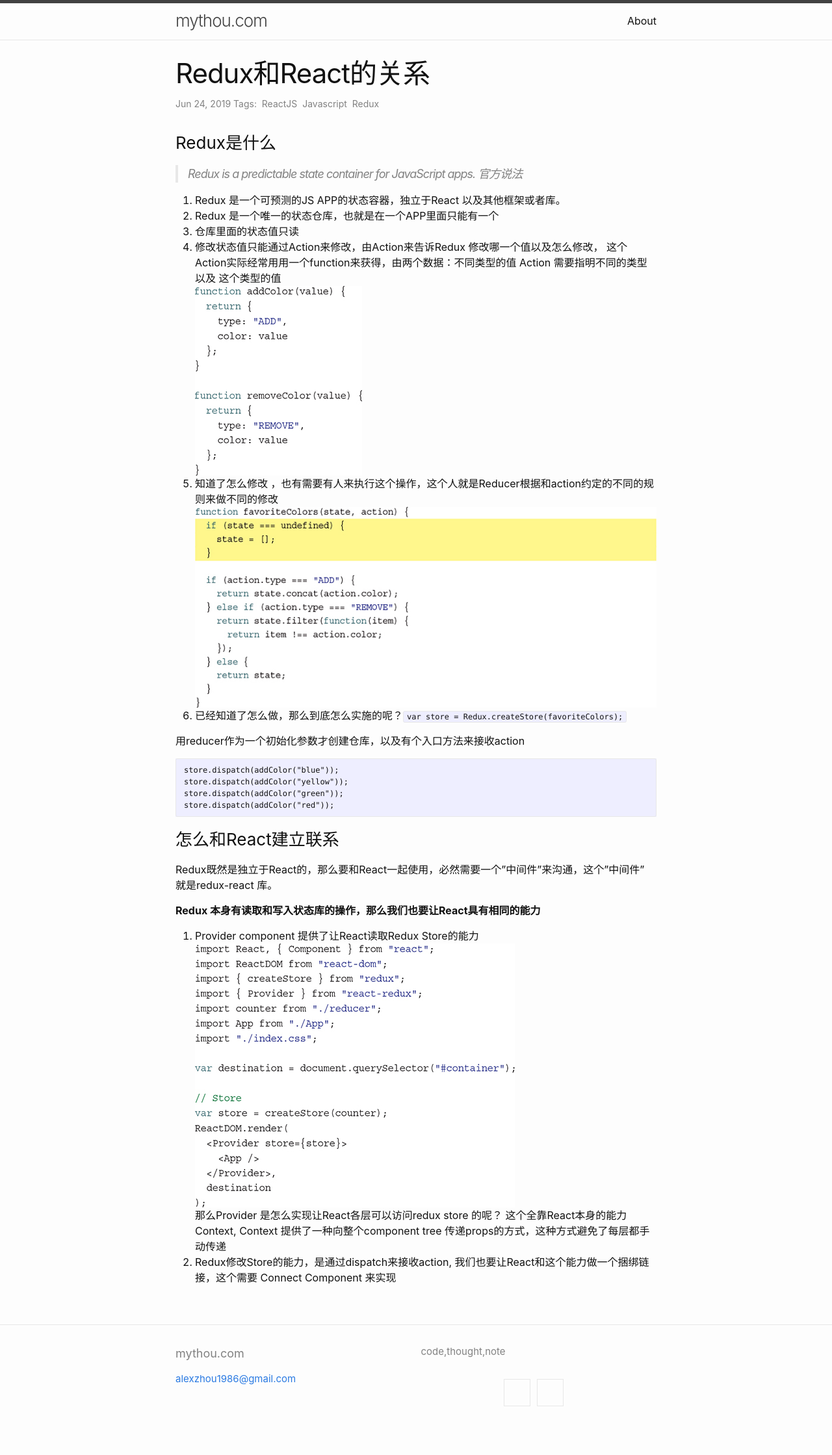
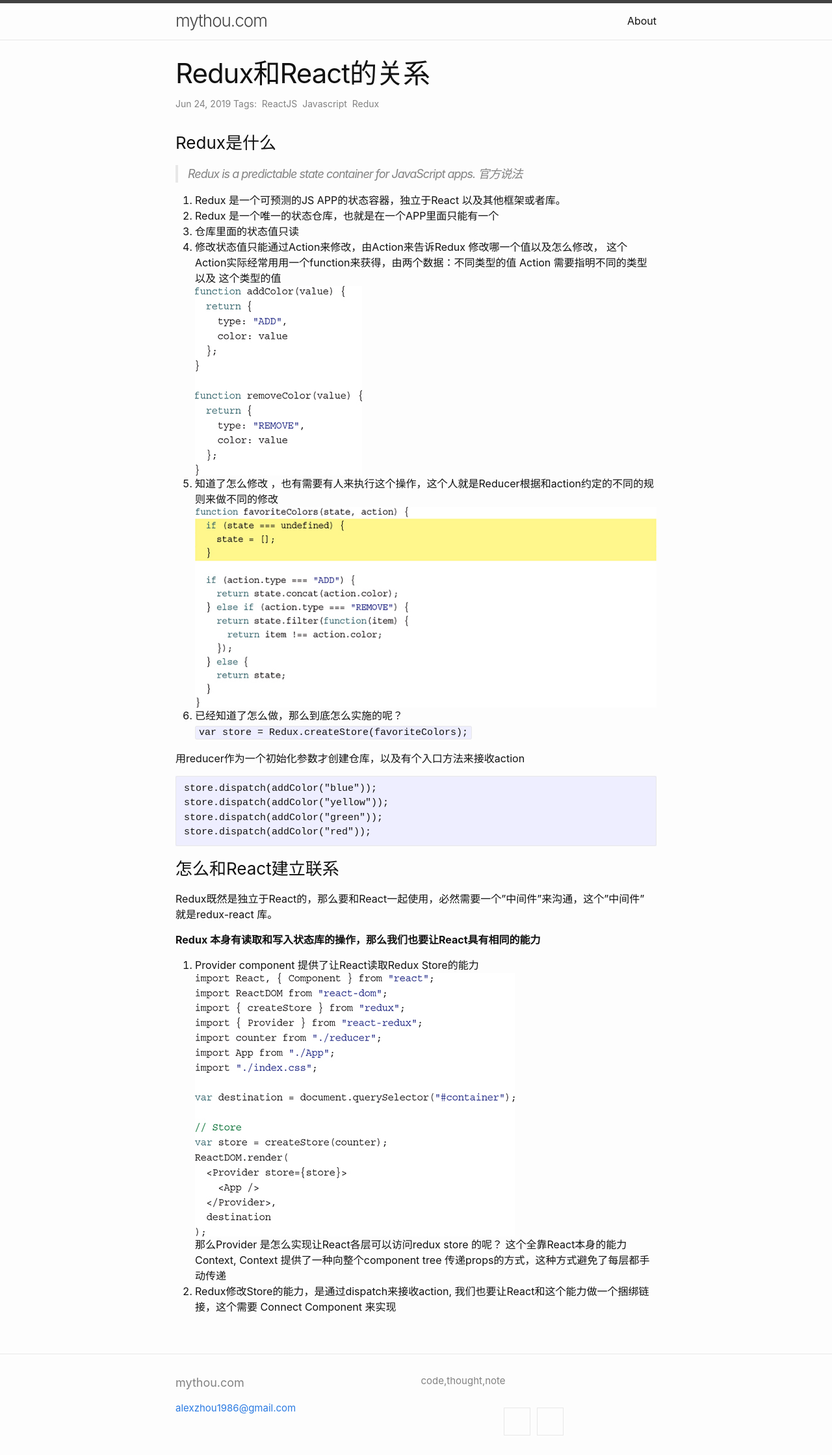
Before and after one commit to alexzhou/alexzhou.github.io, a Jekyll site: the page built from _posts/2019-06-24-redux-and-react.markdown, in a window 1280 px wide. Shown: the whole page at 65% size. Built offline with Jekyll 4.4.1, drawn with Linux system fonts in a browser that asks for light colours; comment, search, counter and statistics services are not loaded; before the commit the page ends 2194 px from its top, so only the background shows below that.

Commit message:
condition variable

```diff
--- /dev/null
+++ b/assets/css/minima.scss
@@ -0,0 +1,56 @@
+@charset "utf-8";
+
+// Define defaults for each variable.
+
+$base-font-family: -apple-system, BlinkMacSystemFont, "Segoe UI", Roboto, Helvetica, Arial, sans-serif, "Apple Color Emoji", "Segoe UI Emoji", "Segoe UI Symbol" !default;
+$base-font-size:   16px !default;
+$base-font-weight: 400 !default;
+$small-font-size:  $base-font-size * 0.875 !default;
+$base-line-height: 1.5 !default;
+
+$spacing-unit:     30px !default;
+
+$text-color:       #111 !default;
+$background-color: #fdfdfd !default;
+$brand-color:      #2a7ae2 !default;
+
+$grey-color:       #828282 !default;
+$grey-color-light: lighten($grey-color, 40%) !default;
+$grey-color-dark:  darken($grey-color, 25%) !default;
+$orange-color:     #f66a0a !default;
+$table-text-align: left !default;
+
+// Width of the content area
+$content-width:    800px !default;
+
+$on-palm:          600px !default;
+$on-laptop:        800px !default;
+
+$on-medium:        $on-palm !default;
+$on-large:         $on-laptop !default;
+
+// Use media queries like this:
+// @include media-query($on-palm) {
+//   .wrapper {
+//     padding-right: $spacing-unit / 2;
+//     padding-left: $spacing-unit / 2;
+//   }
+// }
+// Notice the following mixin uses max-width, in a deprecated, desktop-first
+// approach, whereas media queries used elsewhere now use min-width.
+@mixin media-query($device) {
+  @media screen and (max-width: $device) {
+    @content;
+  }
+}
+
+@mixin relative-font-size($ratio) {
+  font-size: $base-font-size * $ratio;
+}
+
+// Import partials.
+@import
+  "minima/base",
+  "minima/layout",
+  "minima/syntax-highlighting"
+;
--- /dev/null
+++ b/assets/css/minima/_base.scss
@@ -0,0 +1,256 @@
+/**
+ * Reset some basic elements
+ */
+body, h1, h2, h3, h4, h5, h6,
+p, blockquote, pre, hr,
+dl, dd, ol, ul, figure {
+  margin: 0;
+  padding: 0;
+
+}
+
+
+
+/**
+ * Basic styling
+ */
+body {
+  font: $base-font-weight #{$base-font-size}/#{$base-line-height} $base-font-family;
+  color: $text-color;
+  background-color: $background-color;
+  -webkit-text-size-adjust: 100%;
+  -webkit-font-feature-settings: "kern" 1;
+     -moz-font-feature-settings: "kern" 1;
+       -o-font-feature-settings: "kern" 1;
+          font-feature-settings: "kern" 1;
+  font-kerning: normal;
+  display: flex;
+  min-height: 100vh;
+  flex-direction: column;
+}
+
+
+
+/**
+ * Set `margin-bottom` to maintain vertical rhythm
+ */
+h1, h2, h3, h4, h5, h6,
+p, blockquote, pre,
+ul, ol, dl, figure,
+%vertical-rhythm {
+  margin-bottom: $spacing-unit / 2;
+}
+
+
+
+/**
+ * `main` element
+ */
+main {
+  display: block; /* Default value of `display` of `main` element is 'inline' in IE 11. */
+}
+
+
+
+/**
+ * Images
+ */
+img {
+  max-width: 100%;
+  vertical-align: middle;
+}
+
+
+
+/**
+ * Figures
+ */
+figure > img {
+  display: block;
+}
+
+figcaption {
+  font-size: $small-font-size;
+}
+
+
+
+/**
+ * Lists
+ */
+ul, ol {
+  margin-left: $spacing-unit;
+}
+
+li {
+  > ul,
+  > ol {
+    margin-bottom: 0;
+  }
+}
+
+
+
+/**
+ * Headings
+ */
+h1, h2, h3, h4, h5, h6 {
+  font-weight: $base-font-weight;
+}
+
+
+
+/**
+ * Links
+ */
+a {
+  color: $brand-color;
+  text-decoration: none;
+
+  &:visited {
+    color: darken($brand-color, 15%);
+  }
+
+  &:hover {
+    color: $text-color;
+    text-decoration: underline;
+  }
+
+  .social-media-list &:hover {
+    text-decoration: none;
+
+    .username {
+      text-decoration: underline;
+    }
+  }
+}
+
+
+/**
+ * Blockquotes
+ */
+blockquote {
+  color: $grey-color;
+  border-left: 4px solid $grey-color-light;
+  padding-left: $spacing-unit / 2;
+  @include relative-font-size(1.125);
+  letter-spacing: -1px;
+  font-style: italic;
+
+  > :last-child {
+    margin-bottom: 0;
+  }
+}
+
+
+
+/**
+ * Code formatting
+ */
+pre,
+code {
+  @include relative-font-size(0.9375);
+  border: 1px solid $grey-color-light;
+  border-radius: 3px;
+  background-color: #eef;
+}
+
+code {
+  padding: 1px 5px;
+}
+
+pre {
+  padding: 8px 12px;
+  overflow-x: auto;
+
+  > code {
+    border: 0;
+    padding-right: 0;
+    padding-left: 0;
+  }
+}
+
+
+
+/**
+ * Wrapper
+ */
+.wrapper {
+  max-width: -webkit-calc(#{$content-width} - (#{$spacing-unit}));
+  max-width:         calc(#{$content-width} - (#{$spacing-unit}));
+  margin-right: auto;
+  margin-left: auto;
+  padding-right: $spacing-unit / 2;
+  padding-left: $spacing-unit / 2;
+  @extend %clearfix;
+
+  @media screen and (min-width: $on-large) {
+    max-width: -webkit-calc(#{$content-width} - (#{$spacing-unit} * 2));
+    max-width:         calc(#{$content-width} - (#{$spacing-unit} * 2));
+    padding-right: $spacing-unit;
+    padding-left: $spacing-unit;
+  }
+}
+
+
+
+/**
+ * Clearfix
+ */
+%clearfix:after {
+  content: "";
+  display: table;
+  clear: both;
+}
+
+
+
+/**
+ * Icons
+ */
+
+.orange {
+  color: $orange-color;
+}
+
+.grey {
+  color: $grey-color;
+}
+
+.svg-icon {
+  width: 16px;
+  height: 16px;
+  display: inline-block;
+  fill: currentColor;
+  padding: 5px 3px 2px 5px;
+  vertical-align: text-bottom;
+}
+
+
+/**
+ * Tables
+ */
+table {
+  margin-bottom: $spacing-unit;
+  width: 100%;
+  text-align: $table-text-align;
+  color: lighten($text-color, 18%);
+  border-collapse: collapse;
+  border: 1px solid $grey-color-light;
+  tr {
+    &:nth-child(even) {
+      background-color: lighten($grey-color-light, 6%);
+    }
+  }
+  th, td {
+    padding: ($spacing-unit / 3) ($spacing-unit / 2);
+  }
+  th {
+    background-color: lighten($grey-color-light, 3%);
+    border: 1px solid darken($grey-color-light, 4%);
+    border-bottom-color: darken($grey-color-light, 12%);
+  }
+  td {
+    border: 1px solid $grey-color-light;
+  }
+}
--- /dev/null
+++ b/assets/css/minima/_layout.scss
@@ -0,0 +1,300 @@
+/**
+ * Site header
+ */
+.site-header {
+  border-top: 5px solid $grey-color-dark;
+  border-bottom: 1px solid $grey-color-light;
+  min-height: $spacing-unit * 1.865;
+  line-height: $base-line-height * $base-font-size * 2.25;
+
+  // Positioning context for the mobile navigation icon
+  position: relative;
+}
+
+.site-title {
+  @include relative-font-size(1.625);
+  font-weight: 300;
+  letter-spacing: -1px;
+  margin-bottom: 0;
+  float: left;
+
+  @include media-query($on-palm) {
+    padding-right: 45px;
+  }
+
+  &,
+  &:visited {
+    color: $grey-color-dark;
+  }
+}
+
+.site-nav {
+  position: absolute;
+  top: 9px;
+  right: $spacing-unit / 2;
+  background-color: $background-color;
+  border: 1px solid $grey-color-light;
+  border-radius: 5px;
+  text-align: right;
+
+  .nav-trigger {
+      display: none;
+  }
+
+  .menu-icon {
+    float: right;
+    width: 36px;
+    height: 26px;
+    line-height: 0;
+    padding-top: 10px;
+    text-align: center;
+
+    > svg path {
+      fill: $grey-color-dark;
+    }
+  }
+
+  label[for="nav-trigger"] {
+    display: block;
+    float: right;
+    width: 36px;
+    height: 36px;
+    z-index: 2;
+    cursor: pointer;
+  }
+
+  input ~ .trigger {
+    clear: both;
+    display: none;
+  }
+
+  input:checked ~ .trigger {
+    display: block;
+    padding-bottom: 5px;
+  }
+
+  .page-link {
+    color: $text-color;
+    line-height: $base-line-height;
+    display: block;
+    padding: 5px 10px;
+
+    // Gaps between nav items, but not on the last one
+    &:not(:last-child) {
+      margin-right: 0;
+    }
+    margin-left: 20px;
+  }
+
+  @media screen and (min-width: $on-medium) {
+    position: static;
+    float: right;
+    border: none;
+    background-color: inherit;
+
+    label[for="nav-trigger"] {
+      display: none;
+    }
+
+    .menu-icon {
+      display: none;
+    }
+
+    input ~ .trigger {
+      display: block;
+    }
+
+    .page-link {
+      display: inline;
+      padding: 0;
+
+      &:not(:last-child) {
+        margin-right: 20px;
+      }
+      margin-left: auto;
+    }
+  }
+}
+
+
+
+/**
+ * Site footer
+ */
+.site-footer {
+  border-top: 1px solid $grey-color-light;
+  padding: $spacing-unit 0;
+}
+
+.footer-heading {
+  @include relative-font-size(1.125);
+  margin-bottom: $spacing-unit / 2;
+}
+
+.contact-list,
+.social-media-list {
+  list-style: none;
+  margin-left: 0;
+}
+
+.footer-col-wrapper {
+  @include relative-font-size(0.9375);
+  color: $grey-color;
+  margin-left: -$spacing-unit / 2;
+  @extend %clearfix;
+}
+
+.footer-col {
+  width: -webkit-calc(100% - (#{$spacing-unit} / 2));
+  width:         calc(100% - (#{$spacing-unit} / 2));
+  margin-bottom: $spacing-unit / 2;
+  padding-left: $spacing-unit / 2;
+}
+
+.footer-col-1,
+.footer-col-2 {
+  width: -webkit-calc(50% - (#{$spacing-unit} / 2));
+  width:         calc(50% - (#{$spacing-unit} / 2));
+}
+
+.footer-col-3 {
+  width: -webkit-calc(100% - (#{$spacing-unit} / 2));
+  width:         calc(100% - (#{$spacing-unit} / 2));
+}
+
+@media screen and (min-width: $on-large) {
+  .footer-col-1 {
+    width: -webkit-calc(35% - (#{$spacing-unit} / 2));
+    width:         calc(35% - (#{$spacing-unit} / 2));
+  }
+
+  .footer-col-2 {
+    width: -webkit-calc(20% - (#{$spacing-unit} / 2));
+    width:         calc(20% - (#{$spacing-unit} / 2));
+  }
+
+  .footer-col-3 {
+    width: -webkit-calc(45% - (#{$spacing-unit} / 2));
+    width:         calc(45% - (#{$spacing-unit} / 2));
+  }
+}
+
+@media screen and (min-width: $on-medium) {
+  .footer-col {
+    float: left;
+  }
+}
+
+
+
+/**
+ * Page content
+ */
+.page-content {
+  padding: $spacing-unit 0;
+  flex: 1 0 auto;
+}
+
+.page-heading {
+  @include relative-font-size(2);
+}
+
+.post-list-heading {
+  @include relative-font-size(1.75);
+}
+
+.post-list {
+  margin-left: 0;
+  list-style: none;
+
+  > li {
+    margin-bottom: $spacing-unit;
+  }
+}
+
+.post-meta {
+  font-size: $small-font-size;
+  color: $grey-color;
+}
+
+.post-link {
+  display: block;
+  @include relative-font-size(1.5);
+}
+
+
+
+/**
+ * Posts
+ */
+.post-header {
+  margin-bottom: $spacing-unit;
+}
+
+.post-title,
+.post-content h1 {
+  @include relative-font-size(2.625);
+  letter-spacing: -1px;
+  line-height: 1;
+
+  @media screen and (min-width: $on-large) {
+    @include relative-font-size(2.625);
+  }
+}
+
+.post-content {
+  margin-bottom: $spacing-unit;
+
+  h2 {
+    @include relative-font-size(1.75);
+
+    @media screen and (min-width: $on-large) {
+      @include relative-font-size(2);
+    }
+  }
+
+  h3 {
+    @include relative-font-size(1.375);
+
+    @media screen and (min-width: $on-large) {
+      @include relative-font-size(1.625);
+    }
+  }
+
+  h4 {
+    @include relative-font-size(1.125);
+
+    @media screen and (min-width: $on-large) {
+      @include relative-font-size(1.25);
+    }
+  }
+}
+
+
+.social-media-list {
+  display: table;
+  margin: 0 auto;
+  li {
+    float: left;
+    margin: 0 5px;
+    &:first-of-type { margin-left: 0 }
+    &:last-of-type { margin-right: 0 }
+    a {
+      display: block;
+      padding: $spacing-unit / 4;
+      border: 1px solid $grey-color-light
+    }
+    &:hover .svg-icon { fill: currentColor; }
+  }
+}
+
+
+/**
+ * Grid helpers
+ */
+@media screen and (min-width: $on-large) {
+  .one-half {
+    width: -webkit-calc(50% - (#{$spacing-unit} / 2));
+    width:         calc(50% - (#{$spacing-unit} / 2));
+  }
+}
--- /dev/null
+++ b/assets/css/minima/_syntax-highlighting.scss
@@ -0,0 +1,71 @@
+/**
+ * Syntax highlighting styles
+ */
+.highlight {
+  background: #fff;
+  @extend %vertical-rhythm;
+
+  .highlighter-rouge & {
+    background: #eef;
+  }
+
+  .c     { color: #998; font-style: italic } // Comment
+  .err   { color: #a61717; background-color: #e3d2d2 } // Error
+  .k     { font-weight: bold } // Keyword
+  .o     { font-weight: bold } // Operator
+  .cm    { color: #998; font-style: italic } // Comment.Multiline
+  .cp    { color: #999; font-weight: bold } // Comment.Preproc
+  .c1    { color: #998; font-style: italic } // Comment.Single
+  .cs    { color: #999; font-weight: bold; font-style: italic } // Comment.Special
+  .gd    { color: #000; background-color: #fdd } // Generic.Deleted
+  .gd .x { color: #000; background-color: #faa } // Generic.Deleted.Specific
+  .ge    { font-style: italic } // Generic.Emph
+  .gr    { color: #a00 } // Generic.Error
+  .gh    { color: #999 } // Generic.Heading
+  .gi    { color: #000; background-color: #dfd } // Generic.Inserted
+  .gi .x { color: #000; background-color: #afa } // Generic.Inserted.Specific
+  .go    { color: #888 } // Generic.Output
+  .gp    { color: #555 } // Generic.Prompt
+  .gs    { font-weight: bold } // Generic.Strong
+  .gu    { color: #aaa } // Generic.Subheading
+  .gt    { color: #a00 } // Generic.Traceback
+  .kc    { font-weight: bold } // Keyword.Constant
+  .kd    { font-weight: bold } // Keyword.Declaration
+  .kp    { font-weight: bold } // Keyword.Pseudo
+  .kr    { font-weight: bold } // Keyword.Reserved
+  .kt    { color: #458; font-weight: bold } // Keyword.Type
+  .m     { color: #099 } // Literal.Number
+  .s     { color: #d14 } // Literal.String
+  .na    { color: #008080 } // Name.Attribute
+  .nb    { color: #0086B3 } // Name.Builtin
+  .nc    { color: #458; font-weight: bold } // Name.Class
+  .no    { color: #008080 } // Name.Constant
+  .ni    { color: #800080 } // Name.Entity
+  .ne    { color: #900; font-weight: bold } // Name.Exception
+  .nf    { color: #900; font-weight: bold } // Name.Function
+  .nn    { color: #555 } // Name.Namespace
+  .nt    { color: #000080 } // Name.Tag
+  .nv    { color: #008080 } // Name.Variable
+  .ow    { font-weight: bold } // Operator.Word
+  .w     { color: #bbb } // Text.Whitespace
+  .mf    { color: #099 } // Literal.Number.Float
+  .mh    { color: #099 } // Literal.Number.Hex
+  .mi    { color: #099 } // Literal.Number.Integer
+  .mo    { color: #099 } // Literal.Number.Oct
+  .sb    { color: #d14 } // Literal.String.Backtick
+  .sc    { color: #d14 } // Literal.String.Char
+  .sd    { color: #d14 } // Literal.String.Doc
+  .s2    { color: #d14 } // Literal.String.Double
+  .se    { color: #d14 } // Literal.String.Escape
+  .sh    { color: #d14 } // Literal.String.Heredoc
+  .si    { color: #d14 } // Literal.String.Interpol
+  .sx    { color: #d14 } // Literal.String.Other
+  .sr    { color: #009926 } // Literal.String.Regex
+  .s1    { color: #d14 } // Literal.String.Single
+  .ss    { color: #990073 } // Literal.String.Symbol
+  .bp    { color: #999 } // Name.Builtin.Pseudo
+  .vc    { color: #008080 } // Name.Variable.Class
+  .vg    { color: #008080 } // Name.Variable.Global
+  .vi    { color: #008080 } // Name.Variable.Instance
+  .il    { color: #099 } // Literal.Number.Integer.Long
+}
--- a/assets/css/style.scss
+++ b/assets/css/style.scss
@@ -3,8 +3,3 @@
 ---
 
 @import "minima";
-
-pre,code {
-  font-family: SFMono-Regular,Consolas,Liberation Mono,Menlo,monospace;
-  font-size: 12px;
-}
```
